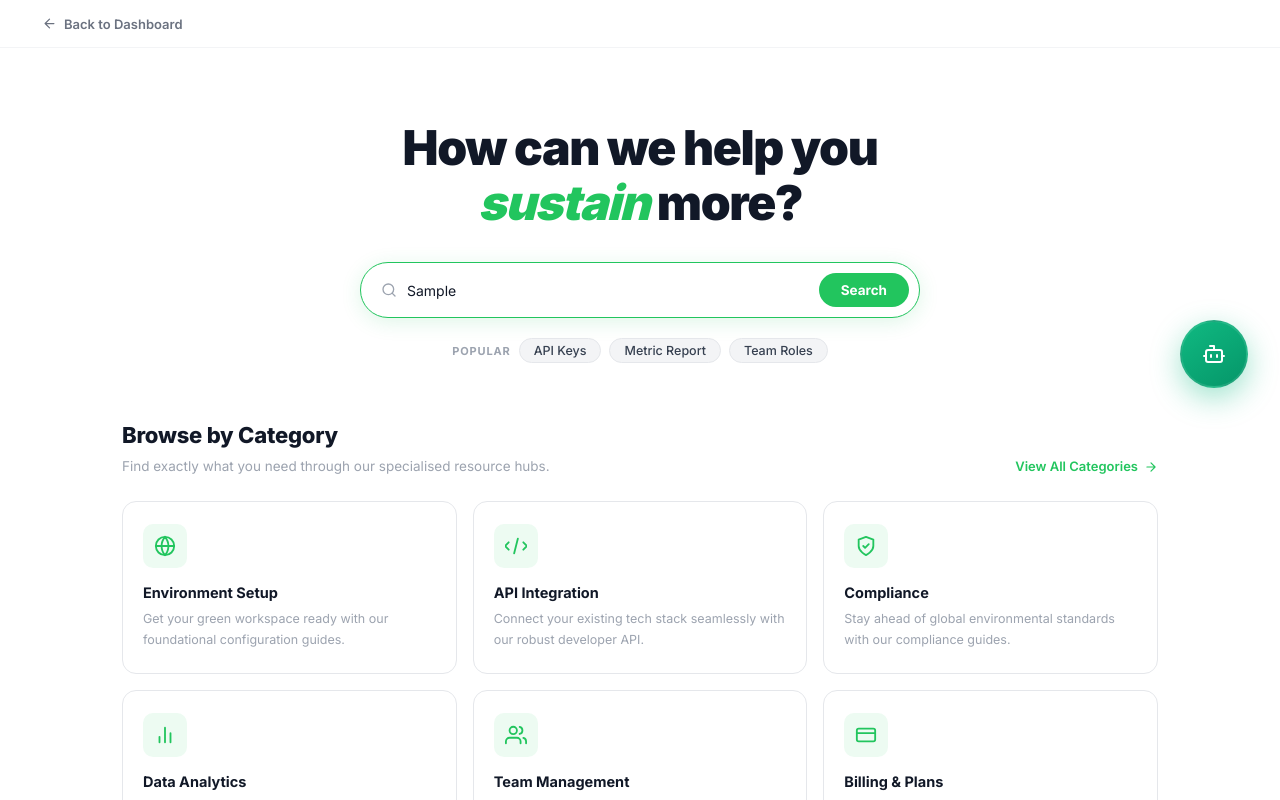
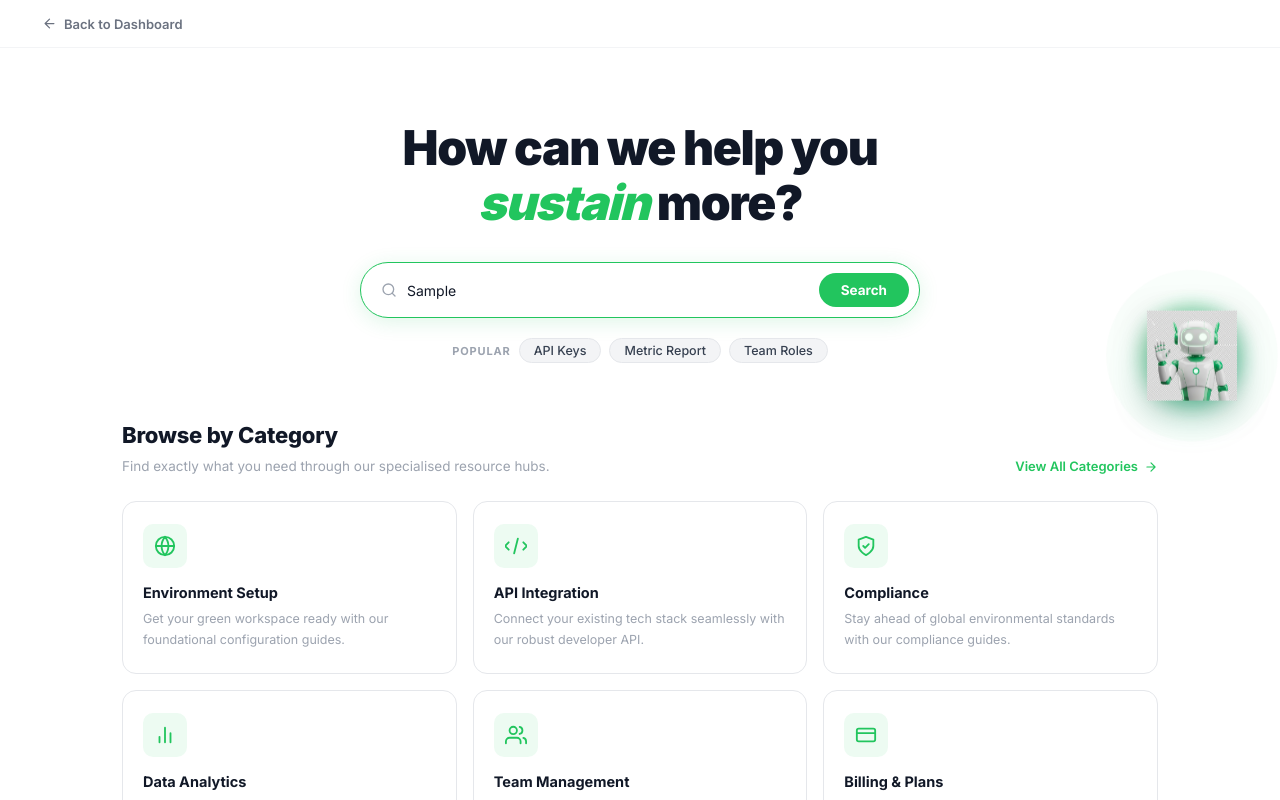
Before and after one commit to Lakshmiyadav65/knowledge-Base, a React (Vite) app: page /help-centre in a window 1280 px wide. Both pictures are taken after typing "Sample" into the empty fields and a click on the button "Search". Shown: the top 800 px of the page. Built offline with nearby package versions, Linux system fonts and the light colour scheme.

Commit message:
Ushers in a new premium AI Mascot: Pulsing background restored, 3D bot integrated, and high-end glassmorphism welcome screen.

```diff
--- a/src/pages/HelpCentre.jsx
+++ b/src/pages/HelpCentre.jsx
@@ -1,6 +1,7 @@
 import { useState } from 'react'
 import { useNavigate } from 'react-router-dom'
 import styles from './HelpCentre.module.css'
+import botIcon from '../assets/ai-bot-premium.png'
 
 const CATEGORIES = [
     {
@@ -206,14 +207,8 @@ export default function HelpCentre() {
                     onMouseEnter={() => setIsChatOpen(true)}
                     title="Talk to AI ESG Guide"
                 >
-                    <svg width="24" height="24" viewBox="0 0 24 24" fill="none" stroke="currentColor" strokeWidth="2" strokeLinecap="round" strokeLinejoin="round">
-                        <path d="M12 8V4H8" />
-                        <rect width="16" height="12" x="4" y="8" rx="2" />
-                        <path d="M2 14h2" />
-                        <path d="M20 14h2" />
-                        <path d="M15 13v2" />
-                        <path d="M9 13v2" />
-                    </svg>
+                    <img src={botIcon} alt="AI Bot" className={styles.botIconImg} />
+                    <div className={styles.pingEffect}></div>
                 </div>
             ) : (
                 <div
@@ -221,23 +216,19 @@ export default function HelpCentre() {
                     onMouseLeave={() => { setIsChatOpen(false); setShowRoles(false); }}
                 >
                     {!showRoles ? (
-                        <>
+                        <div className={styles.welcomeView}>
                             <div className={styles.aiIconCircle}>
-                                <svg width="24" height="24" viewBox="0 0 24 24" fill="none" stroke="currentColor" strokeWidth="2" strokeLinecap="round" strokeLinejoin="round">
-                                    <path d="M12 8V4H8" />
-                                    <rect width="16" height="12" x="4" y="8" rx="2" />
-                                    <path d="M2 14h2" />
-                                    <path d="M20 14h2" />
-                                    <path d="M15 13v2" />
-                                    <path d="M9 13v2" />
-                                </svg>
+                                <img src={botIcon} alt="AI Bot" className={styles.miniBotIcon} />
                             </div>
-                            <span className={styles.aiBadgeText}>ECO-ASSISTANT</span>
-                            <h3 className={styles.aiMainText}>AI ESG Guide</h3>
-                            <button className={styles.aiStartBtn} onClick={() => setShowRoles(true)}>
-                                Start
-                            </button>
-                        </>
+                            <div className={styles.welcomeContent}>
+                                <span className={styles.aiBadgeText}>ECO-ASSISTANT</span>
+                                <h3 className={styles.aiMainText}>How can I help you today?</h3>
+                                <p className={styles.aiSubText}>I'm your AI ESG Guide, ready to assist with your sustainability journey.</p>
+                                <button className={styles.aiStartBtn} onClick={() => setShowRoles(true)}>
+                                    Start a conversation
+                                </button>
+                            </div>
+                        </div>
                     ) : (
                         <div className={styles.roleSelection}>
                             <button className={styles.backToMain} onClick={() => setShowRoles(false)}>
--- a/src/pages/HelpCentre.module.css
+++ b/src/pages/HelpCentre.module.css
@@ -200,39 +200,89 @@
 }
 
 /* ── AI Floating Chat Trigger ── */
+/* ── AI Floating Chat Trigger (Aesthetic Refined) ── */
 .chatTrigger {
     position: fixed;
-    right: 32px;
+    right: 48px;
     top: 320px;
-    width: 68px;
-    height: 68px;
-    background: linear-gradient(145deg, #10b981 0%, #059669 100%);
+    width: 80px;
+    height: 80px;
+    background: linear-gradient(135deg, #22c55e 0%, #10b981 100%);
     border-radius: 50%;
-    border: 2px solid rgba(255, 255, 255, 0.1);
-    color: #fff;
     display: flex;
     align-items: center;
     justify-content: center;
     cursor: default;
     box-shadow:
-        0 10px 30px rgba(16, 185, 129, 0.4),
-        inset 0 0 15px rgba(255, 255, 255, 0.2);
+        0 15px 40px rgba(16, 185, 129, 0.4),
+        inset 0 0 15px rgba(255, 255, 255, 0.4);
     z-index: 500;
-    transition: all 0.5s cubic-bezier(0.34, 1.56, 0.64, 1);
-    animation: triggerPulse 3s infinite ease-in-out;
+    transition: all 0.6s cubic-bezier(0.16, 1, 0.3, 1);
+    animation: floatingBot 4s infinite ease-in-out;
 }
 
-@keyframes triggerPulse {
+@keyframes floatingBot {
 
     0%,
     100% {
-        transform: scale(1);
-        box-shadow: 0 10px 30px rgba(16, 185, 129, 0.4);
+        transform: translateY(0) scale(1);
     }
 
     50% {
-        transform: scale(1.06);
-        box-shadow: 0 15px 45px rgba(16, 185, 129, 0.6);
+        transform: translateY(-10px) scale(1.05);
+    }
+}
+
+.botIconImg {
+    width: 110%;
+    height: 110%;
+    object-fit: contain;
+    filter: drop-shadow(0 8px 16px rgba(0, 0, 0, 0.2));
+    z-index: 2;
+    transition: transform 0.4s;
+}
+
+/* Outer Glow Ring */
+.chatTrigger::before {
+    content: '';
+    position: absolute;
+    inset: -6px;
+    border-radius: 50%;
+    background: linear-gradient(135deg, #22c55e, #10b981);
+    opacity: 0.3;
+    filter: blur(8px);
+    z-index: -1;
+    animation: glowPulse 2s infinite alternate;
+}
+
+@keyframes glowPulse {
+    from {
+        opacity: 0.2;
+        transform: scale(0.95);
+    }
+
+    to {
+        opacity: 0.5;
+        transform: scale(1.1);
+    }
+}
+
+.pingEffect {
+    position: absolute;
+    width: 100%;
+    height: 100%;
+    background: rgba(34, 197, 94, 0.3);
+    border-radius: 50%;
+    z-index: -1;
+    animation: ping 2s cubic-bezier(0, 0, 0.2, 1) infinite;
+}
+
+@keyframes ping {
+
+    75%,
+    100% {
+        transform: scale(2.2);
+        opacity: 0;
     }
 }
 
@@ -269,25 +319,38 @@
     position: fixed;
     right: 24px;
     top: 310px;
-    width: 220px;
-    height: 240px;
-    background: rgba(255, 255, 255, 0.85);
-    backdrop-filter: blur(16px) saturate(180%);
-    -webkit-backdrop-filter: blur(16px) saturate(180%);
-    border: 1px solid rgba(255, 255, 255, 0.4);
-    border-radius: 46% 54% 50% 50% / 46% 45% 55% 54%;
+    width: 320px;
+    height: 440px;
+    background: rgba(255, 255, 255, 0.94);
+    backdrop-filter: blur(24px) saturate(180%);
+    -webkit-backdrop-filter: blur(24px) saturate(180%);
+    border: 1px solid rgba(255, 255, 255, 0.6);
+    border-radius: 32px;
     box-shadow:
-        0 25px 50px rgba(0, 0, 0, 0.12),
-        inset 0 0 0 1px rgba(255, 255, 255, 0.5);
+        0 40px 80px rgba(0, 0, 0, 0.16),
+        0 0 0 1px rgba(255, 255, 255, 0.4);
     display: flex;
     flex-direction: column;
     align-items: center;
     justify-content: center;
-    padding: 24px;
+    padding: 32px;
     text-align: center;
-    z-index: 500;
-    transition: all 0.6s cubic-bezier(0.16, 1, 0.3, 1);
+    z-index: 501;
+    transition: all 0.7s cubic-bezier(0.16, 1, 0.3, 1);
     cursor: default;
+    animation: slideInUp 0.6s cubic-bezier(0.16, 1, 0.3, 1);
+}
+
+@keyframes slideInUp {
+    from {
+        transform: translateY(30px) scale(0.9);
+        opacity: 0;
+    }
+
+    to {
+        transform: translateY(0) scale(1);
+        opacity: 1;
+    }
 }
 
 .floatingAiChat:hover {
@@ -296,16 +359,22 @@
 }
 
 .aiIconCircle {
-    width: 48px;
-    height: 48px;
-    background: linear-gradient(135deg, #22c55e 0%, #10b981 100%);
+    width: 84px;
+    height: 84px;
+    background: rgba(34, 197, 94, 0.08);
     border-radius: 50%;
     display: flex;
     align-items: center;
     justify-content: center;
-    margin-bottom: 12px;
-    box-shadow: 0 6px 12px rgba(34, 197, 94, 0.2);
-    color: #fff;
+    margin-bottom: 20px;
+    border: 1px solid rgba(34, 197, 94, 0.15);
+}
+
+.miniBotIcon {
+    width: 80%;
+    height: 80%;
+    object-fit: contain;
+    filter: drop-shadow(0 4px 8px rgba(0, 0, 0, 0.1));
 }
 
 .aiBadgeText {
@@ -317,47 +386,68 @@
     text-transform: uppercase;
 }
 
+.welcomeView {
+    display: flex;
+    flex-direction: column;
+    align-items: center;
+    width: 100%;
+}
+
+.welcomeContent {
+    width: 100%;
+    margin-top: 8px;
+}
+
+.aiSubText {
+    font-size: 13px;
+    color: #4b5563;
+    line-height: 1.5;
+    margin-bottom: 24px;
+}
+
 .aiMainText {
-    font-size: 15px;
+    font-size: 19px;
     font-weight: 850;
     color: #0f172a;
-    line-height: 1.25;
-    margin-bottom: 16px;
-    letter-spacing: -0.015em;
+    line-height: 1.2;
+    margin-bottom: 12px;
+    letter-spacing: -0.02em;
 }
 
 .aiStartBtn {
-    background: #0f172a;
+    background: linear-gradient(135deg, #22c55e, #10b981);
     color: #fff;
     border: none;
-    border-radius: 8px;
-    padding: 8px 16px;
-    font-size: 12px;
-    font-weight: 700;
+    border-radius: 14px;
+    padding: 14px 28px;
+    font-size: 14px;
+    font-weight: 800;
     font-family: inherit;
     cursor: pointer;
-    transition: all 0.2s;
-    box-shadow: 0 4px 12px rgba(15, 23, 42, 0.15);
+    transition: all 0.3s cubic-bezier(0.16, 1, 0.3, 1);
+    box-shadow: 0 8px 16px rgba(16, 185, 129, 0.3);
+    width: 100%;
+    margin-top: 8px;
 }
 
 .aiStartBtn:hover {
-    background: #1e293b;
-    transform: translateY(-1px);
-    box-shadow: 0 6px 16px rgba(15, 23, 42, 0.3);
+    transform: translateY(-2px);
+    box-shadow: 0 12px 24px rgba(16, 185, 129, 0.5);
+    filter: brightness(1.05);
 }
 
 .floatingAiChat.expanded {
-    width: 300px;
-    height: 400px;
-    border-radius: 24px;
-    padding: 24px;
+    width: 320px;
+    height: 480px;
+    border-radius: 32px;
+    padding: 32px;
     right: 24px;
     top: 310px;
-    background: rgba(255, 255, 255, 0.9);
-    backdrop-filter: blur(20px) saturate(180%);
-    -webkit-backdrop-filter: blur(20px) saturate(180%);
-    border: 1px solid rgba(255, 255, 255, 0.5);
-    box-shadow: 0 30px 60px rgba(0, 0, 0, 0.15);
+    background: rgba(255, 255, 255, 0.94);
+    backdrop-filter: blur(24px) saturate(180%);
+    -webkit-backdrop-filter: blur(24px) saturate(180%);
+    border: 1px solid rgba(255, 255, 255, 0.6);
+    box-shadow: 0 40px 80px rgba(0, 0, 0, 0.16);
 }
 
 .roleSelection {
```
Also changed, not shown: src/assets/ai-bot-premium.png (added), src/assets/ai-bot.png (added).
